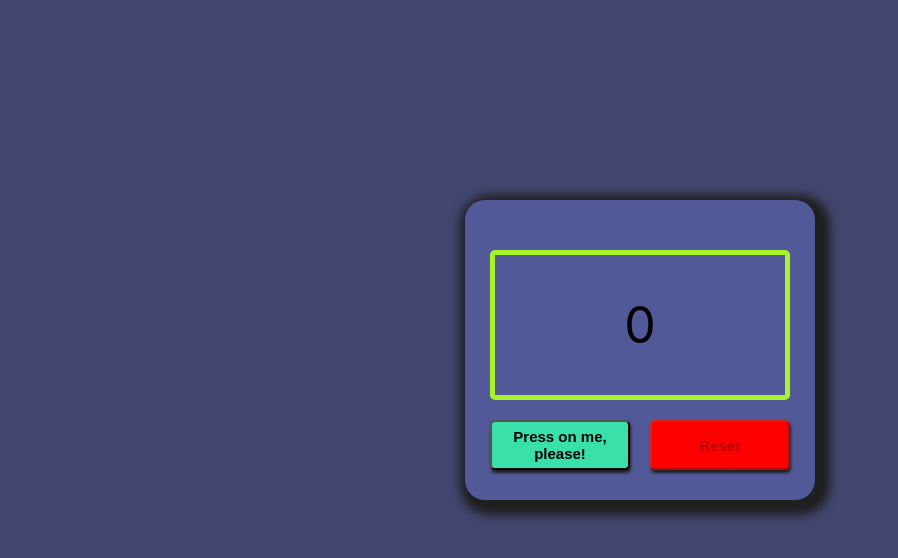
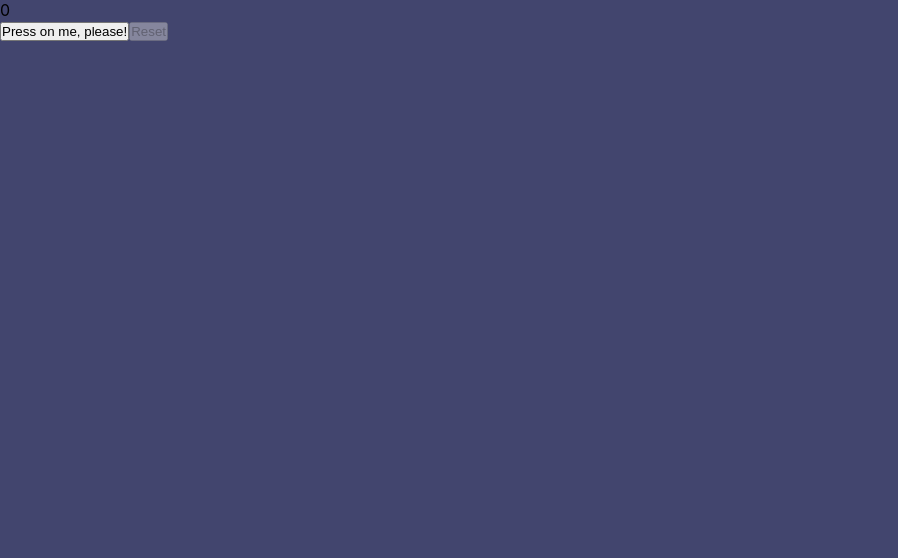
Before and after one commit to MaksimSinicbIn/counter, a React (Create React App) app: page / in a window 1280 px wide. Shown: the top 558 px of the page, without its empty margins (0-898 px from the left). Built offline with nearby package versions, Linux system fonts and the light colour scheme.

Commit message:
Create css modules and clear App.css

```diff
--- a/src/App.css
+++ b/src/App.css
@@ -2,86 +2,3 @@
     text-align: center;
     height: 100vh;
 }
-
-.counter {
-    display: flex;
-    flex-direction: column;
-    padding-top: 50px;
-    align-items: center;
-    gap: 20px;
-    height: 300px;
-    width: 350px;
-    background-color: rgb(82, 89, 153);
-    margin: 200px auto;
-    border-radius: 20px;
-    box-shadow: 5px 5px 10px 10px rgb(31, 31, 31);
-}
-
-.input {
-    border-radius: 5px;
-}
-
-.button-section {
-    display: flex;
-    gap: 20px;
-}
-
-.inc-button {
-    width: 140px;
-    height: 50px;
-    border-radius: 5px;
-    background-color: rgb(58, 224, 169);
-    font-size: 15px;
-    font-weight: 700;
-    box-shadow: 1px 3px 3px rgb(31, 31, 31);
-}
-
-.reset-button {
-    width: 140px;
-    height: 50px;
-    border-radius: 5px;
-    background-color: red;
-    font-size: 15px;
-    font-weight: 700;
-    box-shadow: 1px 3px 3px rgb(31, 31, 31);
-}
-
-.scoreboard {
-    width: 300px;
-    height: 150px;
-    display: flex;
-    justify-content: center;
-    align-items: center;
-    border: 5px solid rgb(167, 243, 43);
-    border-radius: 5px;
-    font-size: 50px;
-}
-
-.count-warning {
-    width: 300px;
-    height: 150px;
-    display: flex;
-    justify-content: center;
-    align-items: center;
-    border: 5px solid rgb(167, 243, 43);
-    border-radius: 5px;
-    font-size: 50px;
-    color: red
-}
-
-.count-warning {
-    color: red
-}
-
-.warning {
-    display: inline-block;
-    font-size: 20px;
-    font-weight: bold;
-    color: red
-}
-
-.well-done {
-    font-size: 20px;
-    font-weight: bold;
-    color: rgb(10, 155, 10)
-}
--- /dev/null
+++ b/src/components/counter/Counter.module.css
@@ -0,0 +1,51 @@
+.counter {
+    display: flex;
+    flex-direction: column;
+    padding-top: 50px;
+    align-items: center;
+    gap: 20px;
+    height: 300px;
+    width: 350px;
+    background-color: rgb(82, 89, 153);
+    margin: 200px auto;
+    border-radius: 20px;
+    box-shadow: 5px 5px 10px 10px rgb(31, 31, 31);
+}
+
+.scoreboard {
+    width: 300px;
+    height: 150px;
+    display: flex;
+    justify-content: center;
+    align-items: center;
+    border: 5px solid rgb(167, 243, 43);
+    border-radius: 5px;
+    font-size: 50px;
+    box-shadow: 1px 1px 1px rgb(31, 31, 31);
+}
+
+.countWarning {
+    color: red
+}
+
+.buttonSection {
+    display: flex;
+    gap: 20px;
+}
+
+.button {
+    width: 140px;
+    height: 50px;
+    border-radius: 5px;
+    font-size: 15px;
+    font-weight: 700;
+    box-shadow: 1px 3px 3px rgb(31, 31, 31);
+}
+
+.incButton {
+    background-color: rgb(58, 224, 169);
+}
+
+.resetButton {
+    background-color: red;
+}
```
Also changed, not shown: src/components/button/Button.module.css (added).
